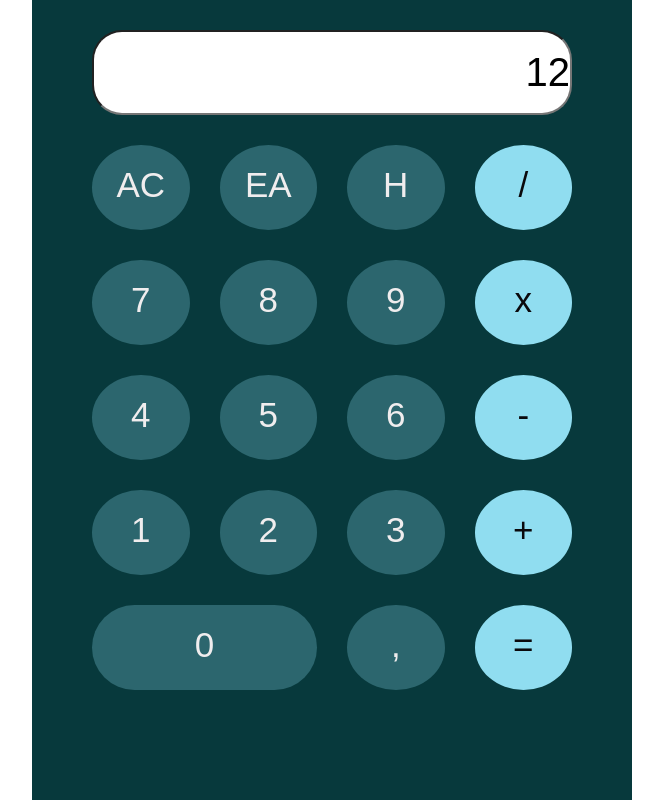
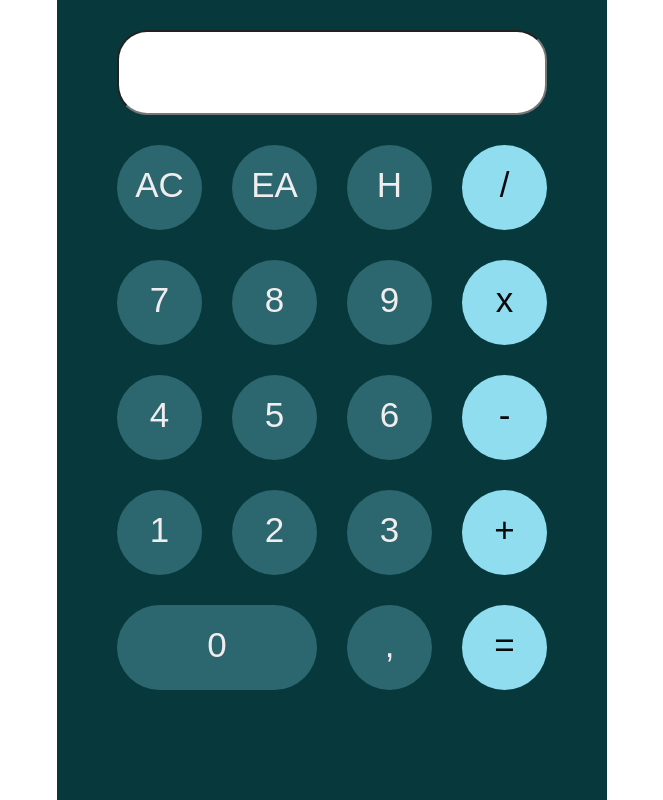
Before and after one commit to Alonsoe44/CalcClean, a plain HTML site: page index.html in a window 1280 px wide. Shown: the whole page, without its empty margins (308-971 px from the left). Drawn offline with Linux system fonts and the light colour scheme.

Commit message:
This is a quick update day 5

```diff
--- a/scriptDom.js
+++ b/scriptDom.js
@@ -5,10 +5,15 @@ let screenInput = document.getElementById('theScreen')
 
 //Function on click
 
-n1.onclick = writeScreen('1');
-n2.onclick = writeScreen('2');
+n1.onclick = writeScreen;
+n2.onclick = writeScreen;
+
 
 function writeScreen(num){
     screenInput.value = screenInput.value+num;
     console.log(num);
 }
+
+//Quick note
+//When using the buttons of the ui i need to cdhanges the input screen dir to write backwards
+//but it you type manually it should work like a normal calculator
--- a/style.css
+++ b/style.css
@@ -13,7 +13,7 @@ body{
     margin: 0 auto;
     background-color: #07393C;
     height: 100vh;
-    width: 600px;
+    width: 550px;
 }
 
 #Calculator-Interior{
```
